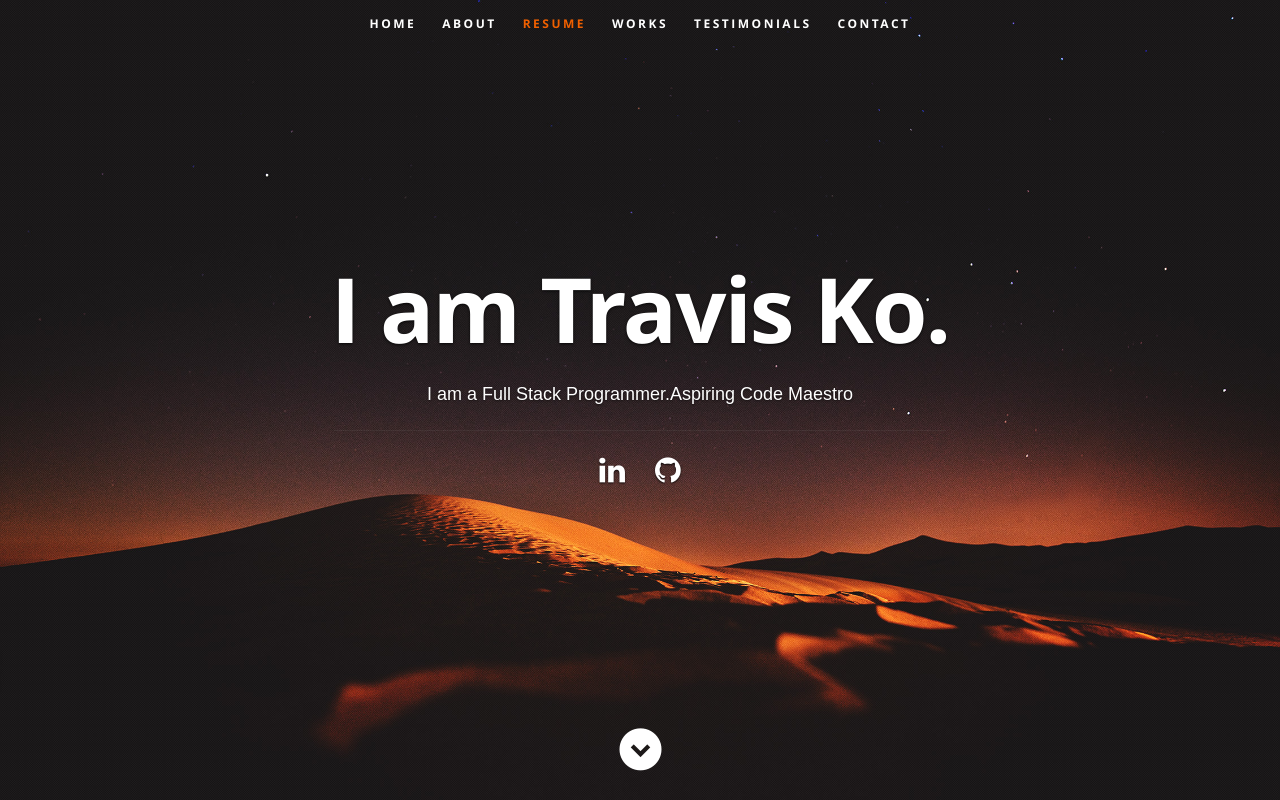
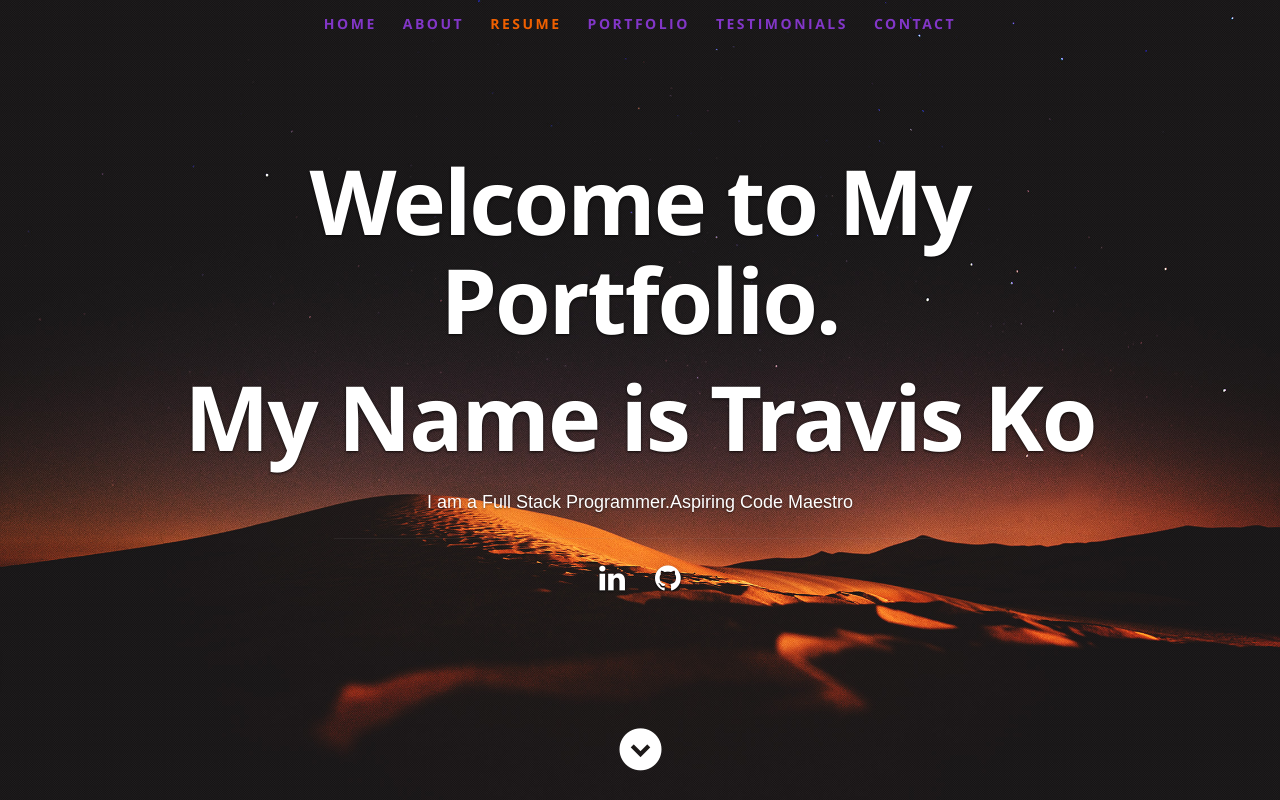
Before and after one commit to TechKoSpeaks/react-portfolio, a React (Create React App) app: page / in a window 1280 px wide. Shown: the top 800 px of the page. Built offline with nearby package versions, Linux system fonts and the light colour scheme.

Commit message:
Added contact, fixed header, and portfolio info

```diff
--- a/public/css/layout.css
+++ b/public/css/layout.css
@@ -38,6 +38,7 @@ header {
 	-webkit-background-size: cover !important;
    text-align: center;
    overflow: hidden;
+   color: rgba(102, 102, 224, 0.877)
 }
 
 /* vertically center banner section */
@@ -130,7 +131,8 @@ header .scrolldown a:hover { color: #11ABB0; }
 
 /* nav-wrap */
 #nav-wrap {
-   font: 12px 'opensans-bold', sans-serif;
+   font: 14px 'opensans-bold', sans-serif;
+   color: black;
    width: 100%;
    text-transform: uppercase;
    letter-spacing: 2.5px;
@@ -169,7 +171,7 @@ ul#nav li a {
    line-height: 32px;
 	text-decoration: none;
    text-align: left;
-   color: #fff;
+   color: rgba(156, 62, 243, 0.808);
 
 	-webkit-transition: color .2s ease-in-out;
 	-moz-transition: color .2s ease-in-out;
--- a/public/index.html
+++ b/public/index.html
@@ -18,7 +18,7 @@
       work correctly both with client-side routing and a non-root public URL.
       Learn how to configure a non-root public URL by running `npm run build`.
     -->
-    <title>Rahul Bhatia</title>
+    <title>Travis Ko's Portfolio</title>
     <link rel="stylesheet" href="%PUBLIC_URL%/css/default.css">
 <link rel="stylesheet" href="%PUBLIC_URL%/css/layout.css">
 <link rel="stylesheet" href="%PUBLIC_URL%/css/media-queries.css">
--- a/src/components/ContactUs.js
+++ b/src/components/ContactUs.js
@@ -1,7 +1,6 @@
 import React, { Component } from 'react';
 export default class ContactUs extends Component {
   render() {
-    let resumeData = this.props.resumeData;
     return (
       <section id="contact">
         <div className="row section-head">
--- a/src/components/Header.js
+++ b/src/components/Header.js
@@ -10,10 +10,10 @@ export default class Header extends Component {
             <a className="mobile-btn" href="#nav-wrap" title="Show navigation">Show navigation</a>
           <a className="mobile-btn" href="#" title="Hide navigation">Hide navigation</a>
             <ul id="nav" className="nav">
-               <li className="current"><a className="smoothscroll" href="#home">Home</a></li>
+               <li><a className="smoothscroll" href="#home">Home</a></li>
                <li><a className="smoothscroll" href="#about">About</a></li>
              <li><a className="smoothscroll" href="#resume">Resume</a></li>
-               <li><a className="smoothscroll" href="#portfolio">Works</a></li>
+               <li><a className="smoothscroll" href="#portfolio">Portfolio</a></li>
                <li><a className="smoothscroll" href="#testimonials">Testimonials</a></li>
                <li><a className="smoothscroll" href="#contact">Contact</a></li>
             </ul>
@@ -21,7 +21,8 @@ export default class Header extends Component {
 
          <div className="row banner">
             <div className="banner-text">
-               <h1 className="responsive-headline">I am {resumeData.name}.</h1>
+              <h1> Welcome to My Portfolio.</h1>
+               <h1 className="responsive-headline">My Name is {resumeData.name}</h1>
                <h3 style={{color:'#fff', fontFamily:'sans-serif '}}>I am a {resumeData.role}.{resumeData.roleDescription}
                </h3>
                <hr/>
--- a/src/components/Portfolio.js
+++ b/src/components/Portfolio.js
@@ -6,7 +6,7 @@ export default class Porfolio extends Component {
       <section id="portfolio">
       <div className="row">
         <div className="twelve columns collapsed">
-          <h1>Check Out Some of My Works.</h1>
+          <h1>Coding Portfolio</h1>
           <div id="portfolio-wrapper" className="bgrid-quarters s-bgrid-thirds cf">
           {
             resumeData.portfolio && resumeData.portfolio.map((item)=>{
```
